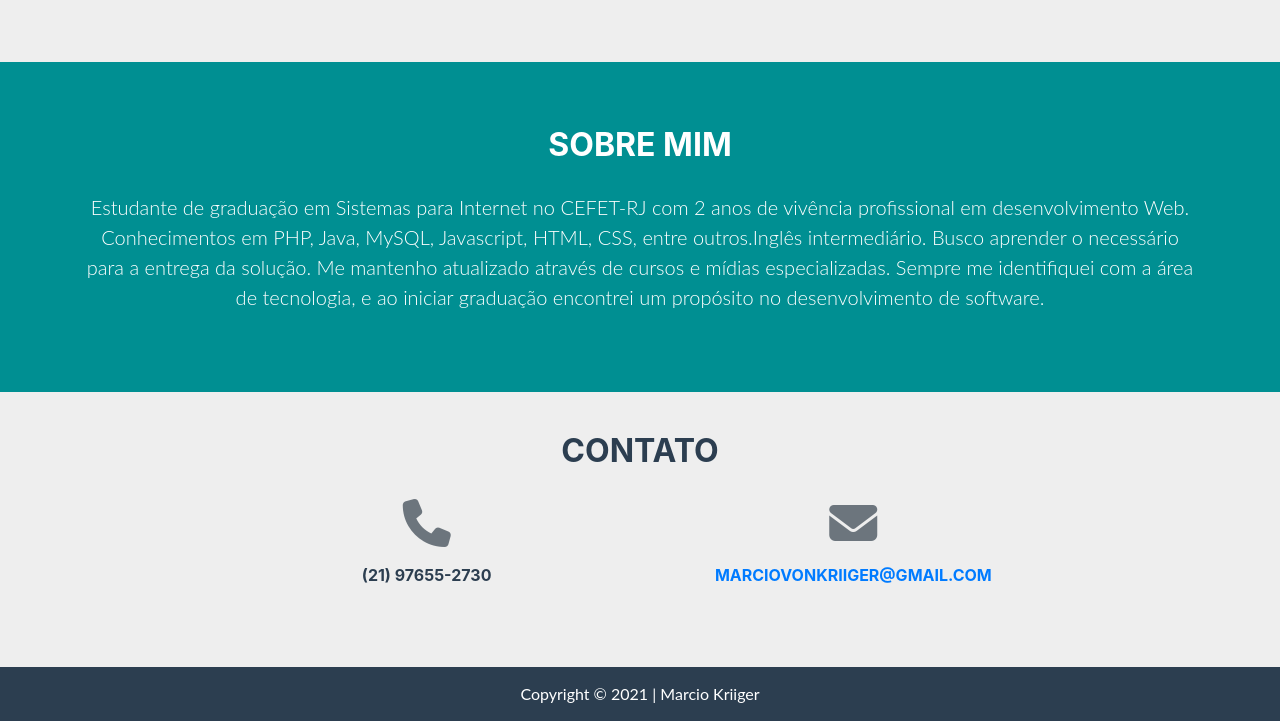
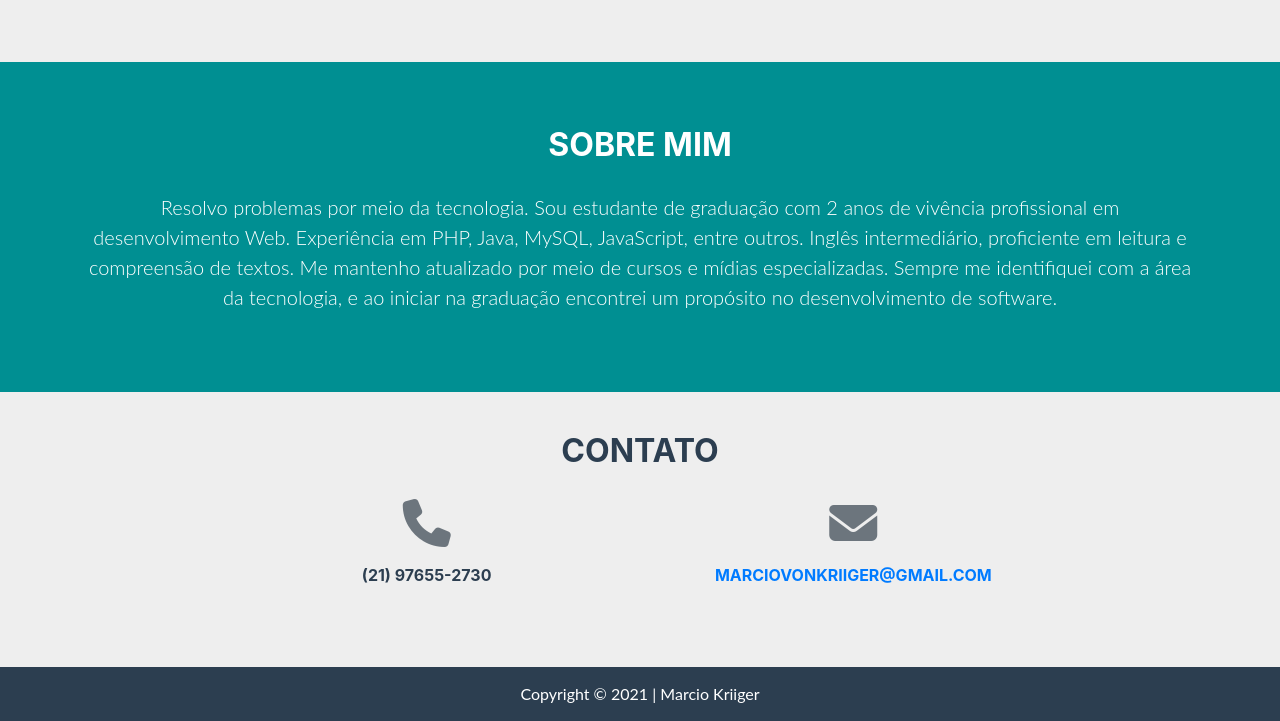
Before and after one commit to marciokriiger/marciokriiger.github.io, a plain HTML site: page index.html in a window 1280 px wide. Shown: the part 1708-2429 px from the top of the page. Drawn offline with nearby package versions, Linux system fonts and the light colour scheme.

Commit message:
Ajuste no texto da seção Sobre

```diff
--- a/index.html
+++ b/index.html
@@ -202,10 +202,11 @@
         <div class="container">
             <h2 class="jumbotron-heading titulosBrancos">Sobre mim</h2>
             <p class="lead paragrafoBrancos">
-                Estudante de graduação em Sistemas para Internet no CEFET-RJ com 2 anos de vivência profissional em desenvolvimento Web.
-                Conhecimentos em PHP, Java, MySQL, Javascript, HTML, CSS, entre outros.Inglês intermediário. Busco aprender o necessário para a entrega da solução.
-                Me mantenho atualizado através de cursos e mídias especializadas.
-                Sempre me identifiquei com a área de tecnologia, e ao iniciar graduação encontrei um propósito no desenvolvimento de software.
+                Resolvo problemas por meio da tecnologia. Sou estudante de graduação com 2 anos de vivência profissional em
+                desenvolvimento Web. Experiência em PHP, Java, MySQL, JavaScript, entre outros.
+                Inglês intermediário, proficiente em leitura e compreensão de textos. Me mantenho atualizado por meio de cursos
+                e mídias especializadas. Sempre me identifiquei com a área da tecnologia, e ao iniciar na graduação encontrei um
+                propósito no desenvolvimento de software.
             </p>
         </div>
     </section>
```
